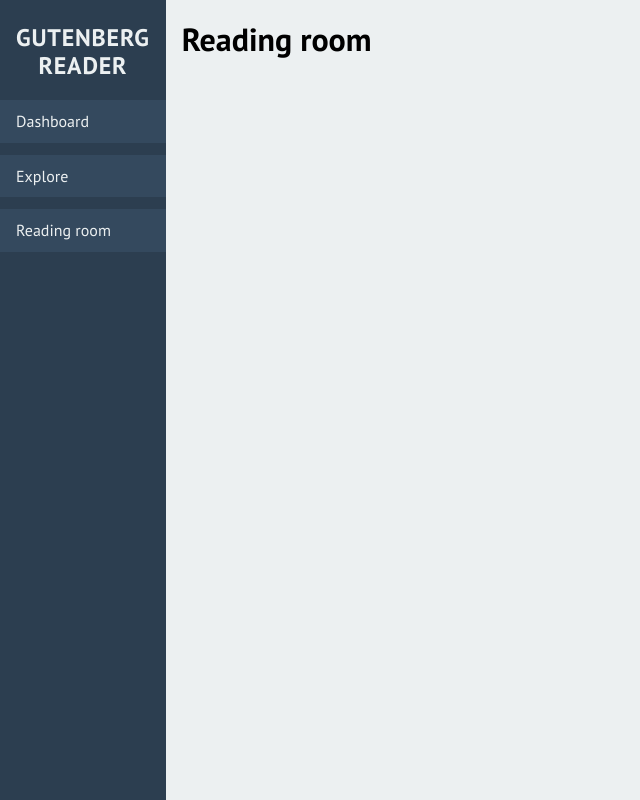
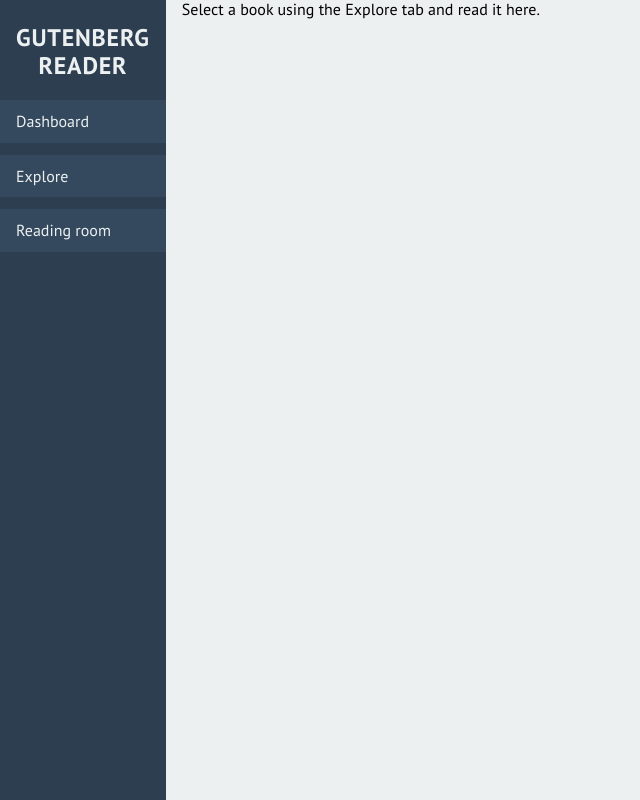
Before and after one commit to butteredptarmigan/butteredptarmigan.github.io, a React (Create React App) app: page /room in a window 1280 px wide. Shown: the whole page, without its empty margins (0-640 px from the left). Built offline with nearby package versions, Linux system fonts and the light colour scheme.

Commit message:
Let the user read books in the reading room

```diff
--- a/src/api/book.ts
+++ b/src/api/book.ts
@@ -1,4 +1,4 @@
-import { Book as BookInterface } from "./types";
+import { Book as BookInterface, Resource } from "./types";
 
 export function getAuthor(data: BookInterface) {
     const agents = data.agents;
@@ -31,3 +31,15 @@ export function getCover(data: BookInterface) {
 
     return undefined;
 }
+
+export function getResource(data?: BookInterface, type: string='text/html'): Resource | undefined {
+    const resources = data?.resources;
+
+    if (Array.isArray(resources)) {
+        try {
+            return resources.find(resource => resource?.type.includes(type));
+        } catch(error) { }
+    }
+
+    return undefined;
+}
--- a/src/reading-room/ReadingRoom.tsx
+++ b/src/reading-room/ReadingRoom.tsx
@@ -1,9 +1,40 @@
-import Tab from "../Tab";
+import { useEffect, useState } from 'react';
+import { Routes, Route, useParams } from 'react-router-dom';
+import { Book as BookInterface } from '../api/types';
+import { getResource } from '../api/book';
+import { Fetcher } from '../api/Fetcher';
+import Tab from '../Tab';
 
-const ReadingRoom = () => (
-    <Tab>
-        <h1>Reading room</h1>
-    </Tab>
-);
+const ReadingRoom = () => {
+    return (
+        <Tab className='ReadingRoom'>
+            <Routes>
+                <Route index element={<div>Select a book using the Explore tab and read it here.</div>}/>
+                <Route path=':bookId' element={<Reader/>}/>
+            </Routes>
+        </Tab>
+    );
+};
+
+const Reader = () => {
+    let { bookId } = useParams();
+    const [fetcher] = useState(() => new Fetcher<BookInterface>('book'));
+    const [source, setSource] = useState('');
+
+    const fetch = async (id: string | number) => {
+        const book = await fetcher.fetchOne(id);
+        const resource = getResource(book, 'text/html');
+        const source = resource?.uri;
+        setSource(source || '');
+    };
+
+    useEffect(() => {
+        fetch(bookId as string);
+    }, [bookId]);
+
+    return (
+        <iframe src={source}/>
+    );
+}
 
 export default ReadingRoom;
```
